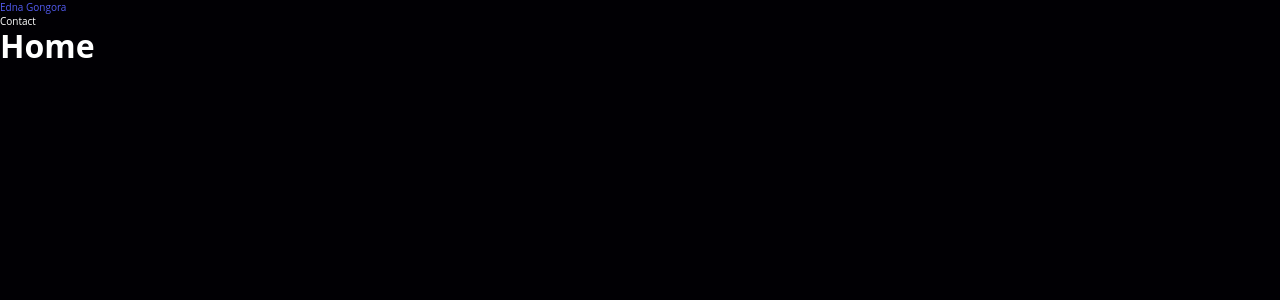
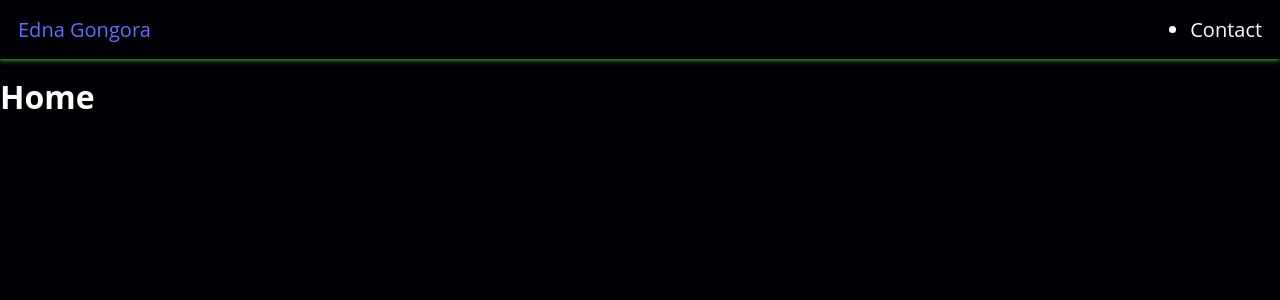
Before and after one commit to IngDonovan/broch-page, a React (Vite) app: page /broch-page in a window 1280 px wide. Shown: the top 300 px of the page. Built offline with nearby package versions, Linux system fonts and the light colour scheme.

Commit message:
styles header

```diff
--- a/src/Components/NavHeader/NavHeader.scss
+++ b/src/Components/NavHeader/NavHeader.scss
@@ -0,0 +1,15 @@
+@import '../../index.scss';
+
+header{
+    color: $TxColor-P;
+    margin-bottom: 20px;
+    nav{
+        display: flex;
+        justify-content: space-between;
+        align-items: center;
+        padding: 16px 18px;
+        font-size: $tx-xxl;
+        font-weight: 400;
+        box-shadow: $sw-P;
+    }
+}
--- a/src/index.scss
+++ b/src/index.scss
@@ -16,8 +16,8 @@ $bg-T:#010C188F;
 $ln-Grad-P:linear-gradient(225deg, #010004 12.16%, #092E2F 87.46%);
 $ln-Grad-S:linear-gradient(225deg, #010004, #092E2F);
 $ln-Grad-T:linear-gradient(225deg, #092E2F, #010004);
-$sw-P:-20px 20px 60px #3EC12E,
-20px -20px 60px #092E2F;
+$sw-P:-1px 1px 5px #3EC12E,
+3px -3px 5px #092E2F;
 $sw-S: -5px 5px 10px #3EC12E,
 5px -5px 10px #092E2F;
 $sw-T: -5px 5px 10px #3EC12E;
```
